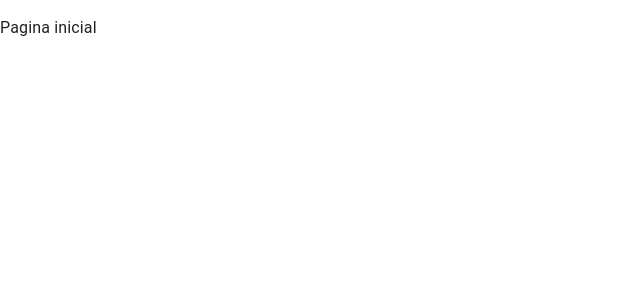
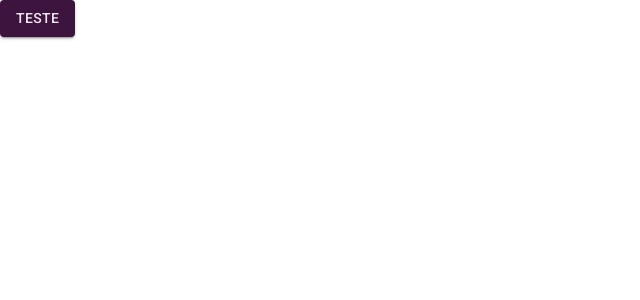
Before and after one commit to eduardoBalsamao/grupo-connect, a React (Create React App) app: page / in a window 1280 px wide. Shown: the top 300 px of the page, without its empty margins (0-640 px from the left). Built offline with nearby package versions, Linux system fonts and the light colour scheme.

Commit message:
Config theme

```diff
--- a/package.json
+++ b/package.json
@@ -5,6 +5,7 @@
   "dependencies": {
     "@emotion/react": "^11.8.2",
     "@emotion/styled": "^11.8.1",
+    "@mui/icons-material": "^5.5.0",
     "@mui/material": "^5.5.0",
     "react": "^17.0.2",
     "react-dom": "^17.0.2",
--- a/public/index.html
+++ b/public/index.html
@@ -2,6 +2,14 @@
 <html lang="pt-Br">
   <head>
     <meta charset="utf-8" />
+    <link
+      rel="stylesheet"
+      href="https://fonts.googleapis.com/css?family=Roboto:300,400,500,700&display=swap"
+    />
+    <link
+      rel="stylesheet"
+      href="https://fonts.googleapis.com/icon?family=Material+Icons"
+    />
     <link rel="icon" href="%PUBLIC_URL%/favicon.ico" />
     <meta name="viewport" content="width=device-width, initial-scale=1" />
     <meta name="theme-color" content="#000000" />
--- a/src/App.tsx
+++ b/src/App.tsx
@@ -1,11 +1,16 @@
+import { ThemeProvider } from "@mui/material"
 import { BrowserRouter } from "react-router-dom";
 import { AppRoutes } from "./routes";
+import { LightTheme } from "./shared/themes";
+
 
 
 export const App = () => {
   return (
-    <BrowserRouter>
-      <AppRoutes />
-    </BrowserRouter>
+    <ThemeProvider theme={LightTheme}>
+      <BrowserRouter>
+        <AppRoutes />
+      </BrowserRouter>
+    </ThemeProvider>
   );
 }
--- a/src/routes/index.tsx
+++ b/src/routes/index.tsx
@@ -1,10 +1,11 @@
+import { Button } from "@mui/material";
 import { Navigate, Route, Routes } from "react-router-dom";
 
 
 export const AppRoutes = () =>{
     return(
         <Routes>
-            <Route path="/" element={<p>Pagina inicial</p>} />
+            <Route path="/" element={<Button color="secondary" variant="contained">Teste</Button>} />
 
             <Route path="*" element={<Navigate to="/" />} />
         </Routes>
--- /dev/null
+++ b/src/shared/themes/Light.ts
@@ -0,0 +1,20 @@
+import { createTheme } from '@mui/material'
+
+export const LightTheme = createTheme({
+
+    palette:{
+        primary:{
+            main: '#1b5682',
+            dark: '#154365',
+            light: '#1e6091',
+            contrastText: '#e8eff4',
+        },
+        secondary:{
+            main: '#3d143d',
+            dark: '#2e0f2e',
+            light: '#4d194d',
+            contrastText: '#ede8ed',
+        },
+
+    }
+});
--- a/src/shared/themes/index.ts
+++ b/src/shared/themes/index.ts
@@ -1 +1 @@
-export { };
+export * from './Light'
```
Also changed, not shown: 1 other file (tests, documents, lock files or other folders).
